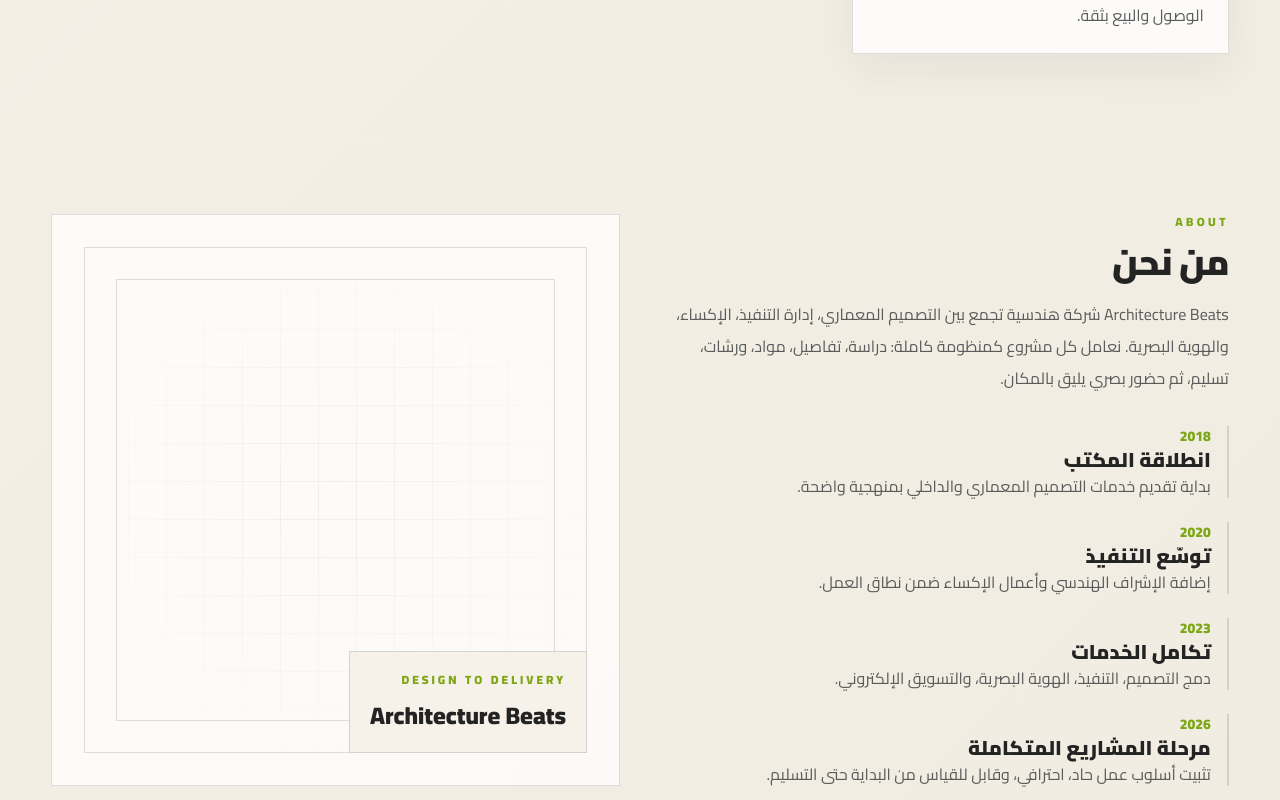
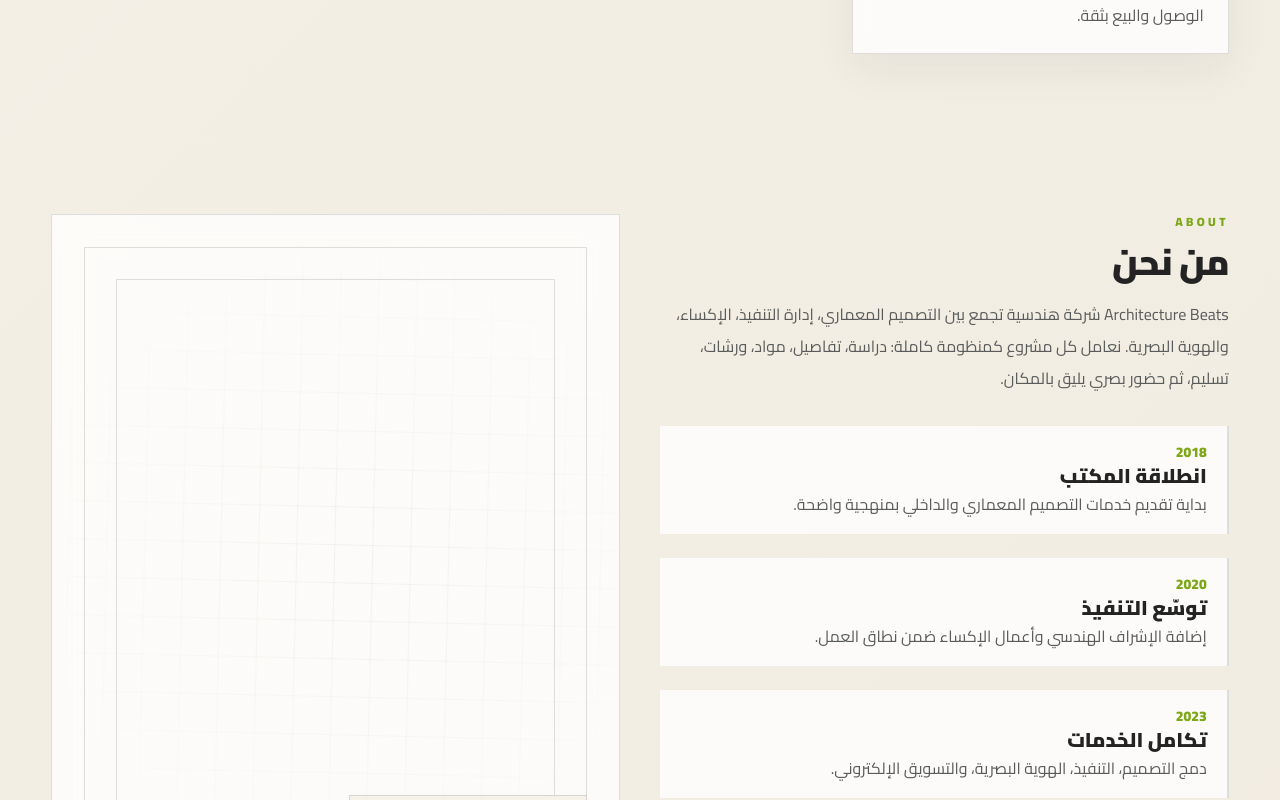
Before and after one commit to abod-haes/architecture-beats, a Next.js app: page / in a window 1280 px wide. Shown: the part 1640-2440 px from the top of the page. Built offline with nearby package versions, Linux system fonts and the light colour scheme.

Commit message:
Theme about section and add motion layer

```diff
--- a/src/components/sections/AboutSection.tsx
+++ b/src/components/sections/AboutSection.tsx
@@ -9,15 +9,15 @@ export default function AboutSection() {
   const content = useSiteContent();
 
   return (
-    <section className="mx-auto grid w-[92%] max-w-7xl gap-10 py-20 md:grid-cols-2">
+    <section id="about" className="site-section mx-auto grid w-[92%] max-w-7xl gap-10 py-16 sm:py-20 md:grid-cols-2">
       <motion.div initial="hidden" whileInView="visible" viewport={{ once: false, amount: 0.22 }} variants={staggerContainer}>
         <SectionTitle title={content.nav[1].label} description={content.about.intro} eyebrow="About" />
-        <div className="mt-8 space-y-6">
+        <div className="mt-8 space-y-5 sm:space-y-6">
           {content.about.timeline.map((item) => (
-            <motion.div key={item.year} variants={fadeUp} className="border-s-2 border-brand-primary ps-4">
+            <motion.div key={item.year} variants={fadeUp} data-cursor="active" className="border-s-2 border-brand-primary bg-[var(--site-card)] p-4 ps-5 backdrop-blur">
               <p className="text-sm font-black text-brand-secondary">{item.year}</p>
               <h3 className="text-xl font-black text-brand-dark">{item.title}</h3>
-              <p className="text-brand-gray">{item.description}</p>
+              <p className="leading-7 text-brand-gray">{item.description}</p>
             </motion.div>
           ))}
         </div>
@@ -27,15 +27,20 @@ export default function AboutSection() {
         whileInView={{ opacity: 1, scale: 1, rotate: 0 }}
         viewport={{ once: false, amount: 0.35 }}
         transition={{ duration: 0.7 }}
-        className="relative min-h-96 overflow-hidden border border-brand-dark/15 bg-white/75"
+        className="site-card relative min-h-80 overflow-hidden sm:min-h-96"
+        data-cursor="active"
       >
-        <div className="absolute inset-0 blueprint-grid opacity-70" />
-        <div className="absolute inset-8 border border-brand-dark/20" />
-        <div className="absolute inset-16 border border-brand-primary/70" />
-        <div className="absolute bottom-8 right-8 max-w-xs border border-brand-dark/15 bg-[#f5f1e8]/90 p-5">
+        <div className="blueprint-grid blueprint-drift absolute inset-0 opacity-70" />
+        <div className="absolute inset-6 border border-[var(--site-border)] sm:inset-8" />
+        <div className="absolute inset-12 border border-brand-primary/70 sm:inset-16" />
+        <motion.div
+          animate={{ y: [0, -10, 0], rotate: [0, 1.5, 0] }}
+          transition={{ duration: 7, repeat: Infinity, ease: "easeInOut" }}
+          className="absolute bottom-6 right-6 max-w-xs border border-[var(--site-border)] bg-[var(--site-bg)]/90 p-5 backdrop-blur sm:bottom-8 sm:right-8"
+        >
           <p className="text-xs font-black uppercase tracking-[0.25em] text-brand-secondary">Design to Delivery</p>
           <p className="mt-3 text-2xl font-black text-brand-dark">{content.company.nameEn}</p>
-        </div>
+        </motion.div>
       </motion.div>
     </section>
   );
```
